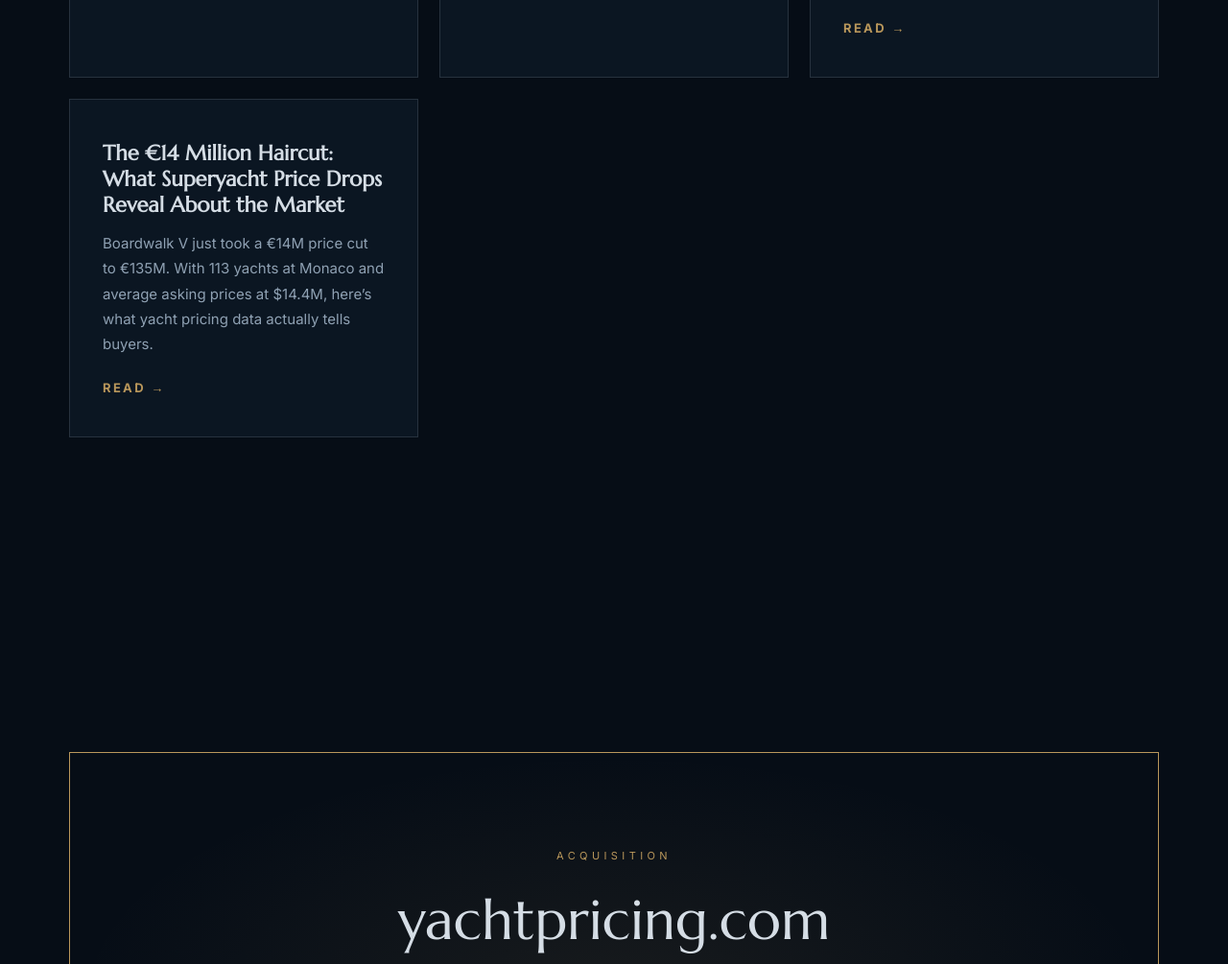
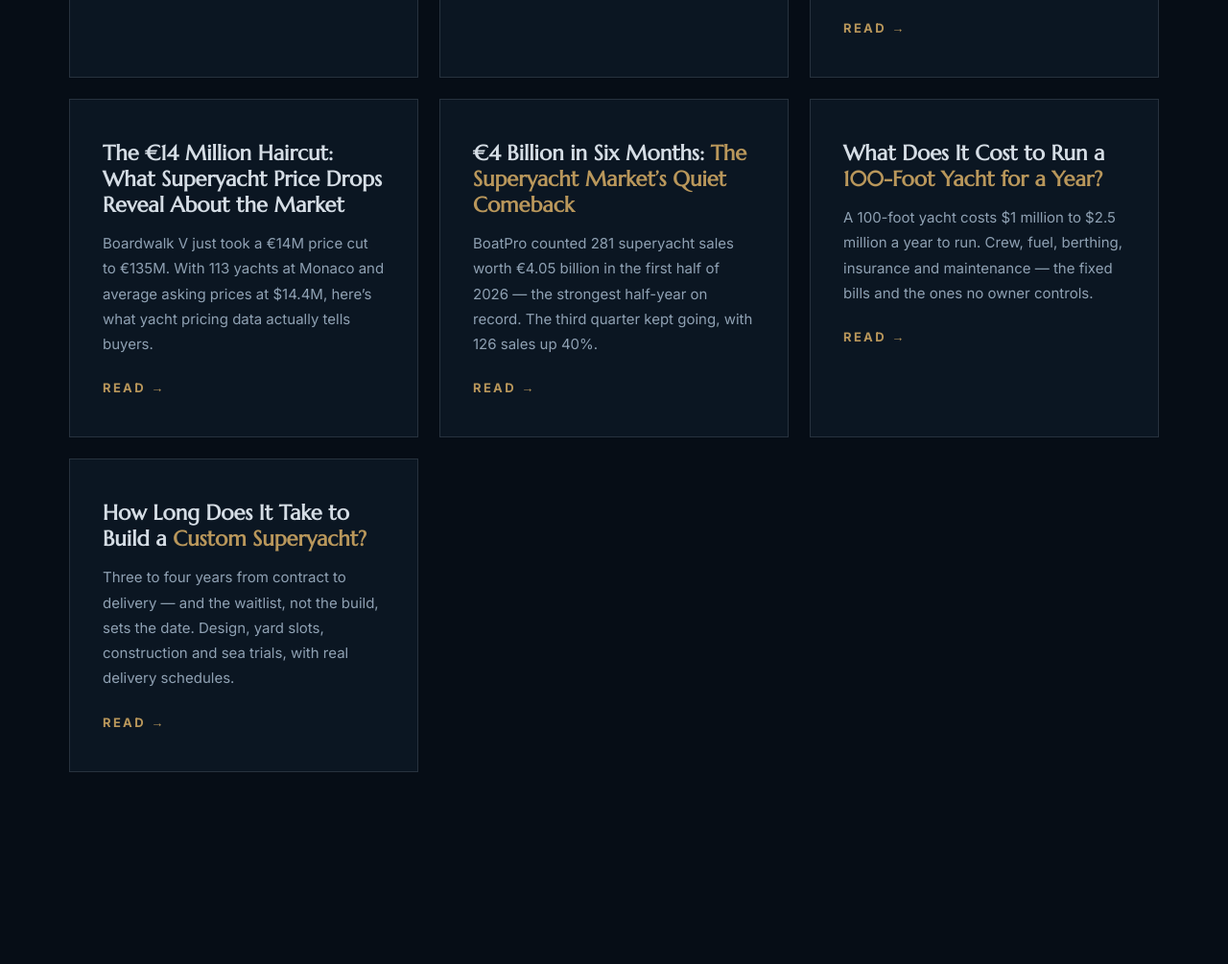
Before and after one commit to primedomaincapital/yachtpricing, a plain HTML site: page index.html in a window 1280 px wide. Shown: the part 4943-5948 px from the top of the page at 96% size. Drawn offline with Linux system fonts and the light colour scheme.

Commit message:
Add Insights cards for articles 5, 6 and 7

```diff
--- a/index.html
+++ b/index.html
@@ -134,7 +134,7 @@ footer a{color:var(--gold);text-decoration:none}
 <div class="player"><h3>Yacht Prices 2026: <span>What a 60-Foot Yacht Actually Costs</span></h3><p>What does a 60-foot yacht actually cost in 2026? New-build prices, brokerage depreciation curves, and the $250,000 annual number nobody quotes.</p><a class="read" href="insights/article1.html">Read →</a></div>
 <div class="player"><h3>New vs. Brokerage Yachts: <span>True Cost of Ownership</span></h3><p>New or brokerage? The depreciation math, warranty value, and refit budgets — plus the ownership-horizon framework that settles the debate.</p><a class="read" href="insights/article2.html">Read →</a></div>
 <div class="player"><h3>The Superyacht Market: <span>Who's Buying and What They're Paying</span></h3><p>100+ feet operates by different economics entirely. Who's buying superyachts in 2026, what they're paying, and the $5–8M annual operating reality.</p><a class="read" href="insights/article3.html">Read →</a></div>
-<div class="player"><h3>The €14 Million Haircut: What Superyacht Price Drops Reveal About the Market</h3><p>Boardwalk V just took a €14M price cut to €135M. With 113 yachts at Monaco and average asking prices at $14.4M, here’s what yacht pricing data actually tells buyers.</p><a class="read" href="insights/article4.html">Read →</a></div>
+<div class="player"><h3>The €14 Million Haircut: What Superyacht Price Drops Reveal About the Market</h3><p>Boardwalk V just took a €14M price cut to €135M. With 113 yachts at Monaco and average asking prices at $14.4M, here’s what yacht pricing data actually tells buyers.</p><a class="read" href="insights/article4.html">Read →</a></div><div class="player"><h3>€4 Billion in Six Months: <span>The Superyacht Market’s Quiet Comeback</span></h3><p>BoatPro counted 281 superyacht sales worth €4.05 billion in the first half of 2026 — the strongest half-year on record. The third quarter kept going, with 126 sales up 40%.</p><a class="read" href="insights/article5.html">Read →</a></div><div class="player"><h3>What Does It Cost to Run a <span>100-Foot Yacht for a Year?</span></h3><p>A 100-foot yacht costs $1 million to $2.5 million a year to run. Crew, fuel, berthing, insurance and maintenance — the fixed bills and the ones no owner controls.</p><a class="read" href="insights/article6.html">Read →</a></div><div class="player"><h3>How Long Does It Take to Build a <span>Custom Superyacht?</span></h3><p>Three to four years from contract to delivery — and the waitlist, not the build, sets the date. Design, yard slots, construction and sea trials, with real delivery schedules.</p><a class="read" href="insights/article7.html">Read →</a></div>
 </div>
 </section>
 
```
